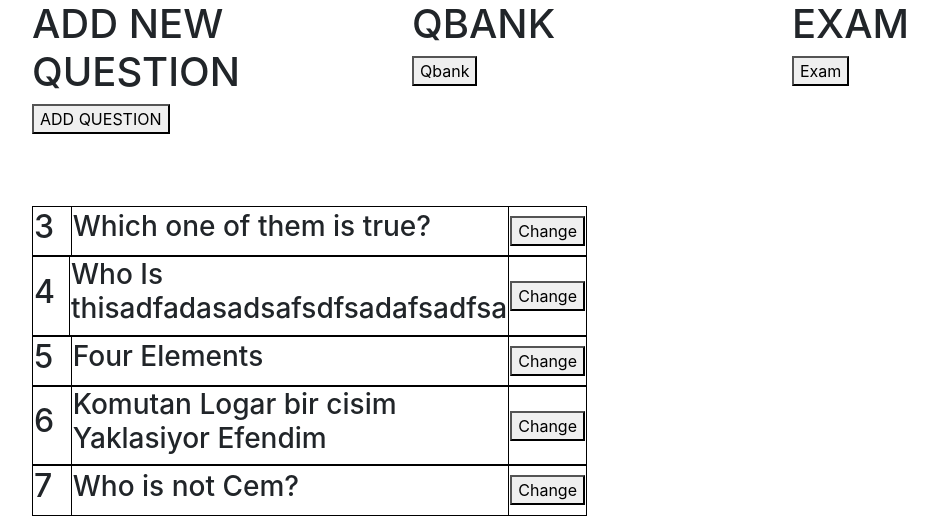
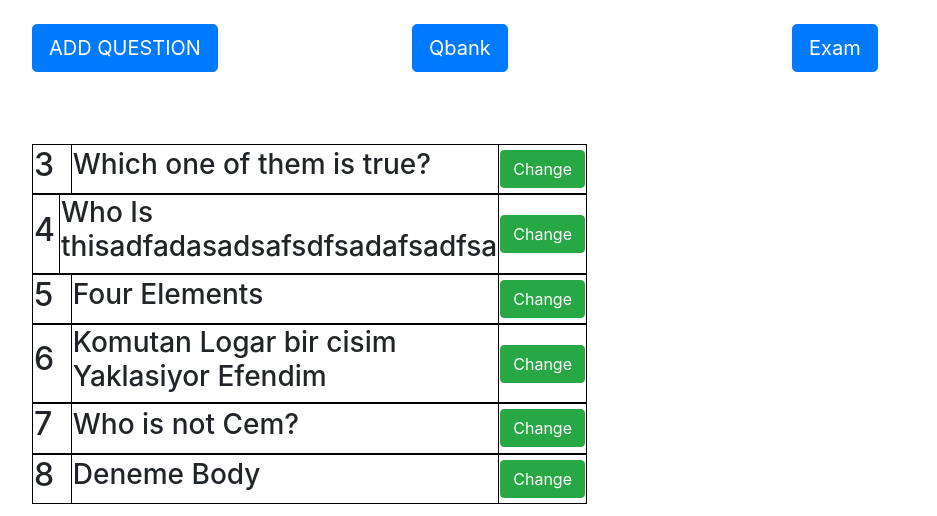
Before and after one commit to canunaldi/scriptphase3, a Django app: page /application/ in a window 1280 px wide. Shown: the top 516 px of the page, without its empty margins (53-990 px from the left). Run offline with Django 3.2, Linux system fonts and the light colour scheme; data comes from the database, SQL or seed files in the repository; lists and menus that the app fills with data are empty; some libraries are stand-ins or nearby versions.

Commit message:
Add Question

```diff
--- a/application/templates/application/index.html
+++ b/application/templates/application/index.html
@@ -17,19 +17,17 @@
     </style>
 </head>
 <body>
+    <br>
     <div class="container">
         <div class="row">
             <div class="col-4">
-                    <h1>ADD NEW QUESTION</h1>
-                    <button onclick="addquestion()">ADD QUESTION</button>
+                    <button type="button" class="btn btn-lg btn-primary" onclick="addquestion()">ADD QUESTION</button>
                 </div>
             <div class="col-4">
-                <h1>QBANK</h1>
-                <button onclick="qbank()">Qbank</button>
+                <button type="button" class="btn btn-lg btn-primary"  onclick="qbank()">Qbank</button>
             </div>
             <div class="col-4">
-                <h1>EXAM</h1>
-                <button onclick="exam()">Exam</button>
+                <button type="button" class="btn btn-lg btn-primary"  onclick="exam()">Exam</button>
             </div>
         </div>
     </div>
@@ -48,7 +46,7 @@
                         <h3>{{question.latexbody}}</h3>
                     </th>
                     <th style="text-align:right; border-left: 1px solid black; width: 7%;">
-                        <button onclick="question({{question.qid}})">
+                        <button type="button" class="btn btn-success"  onclick="question({{question.qid}})">
                             Change
                         </button>
                     </th>
```
